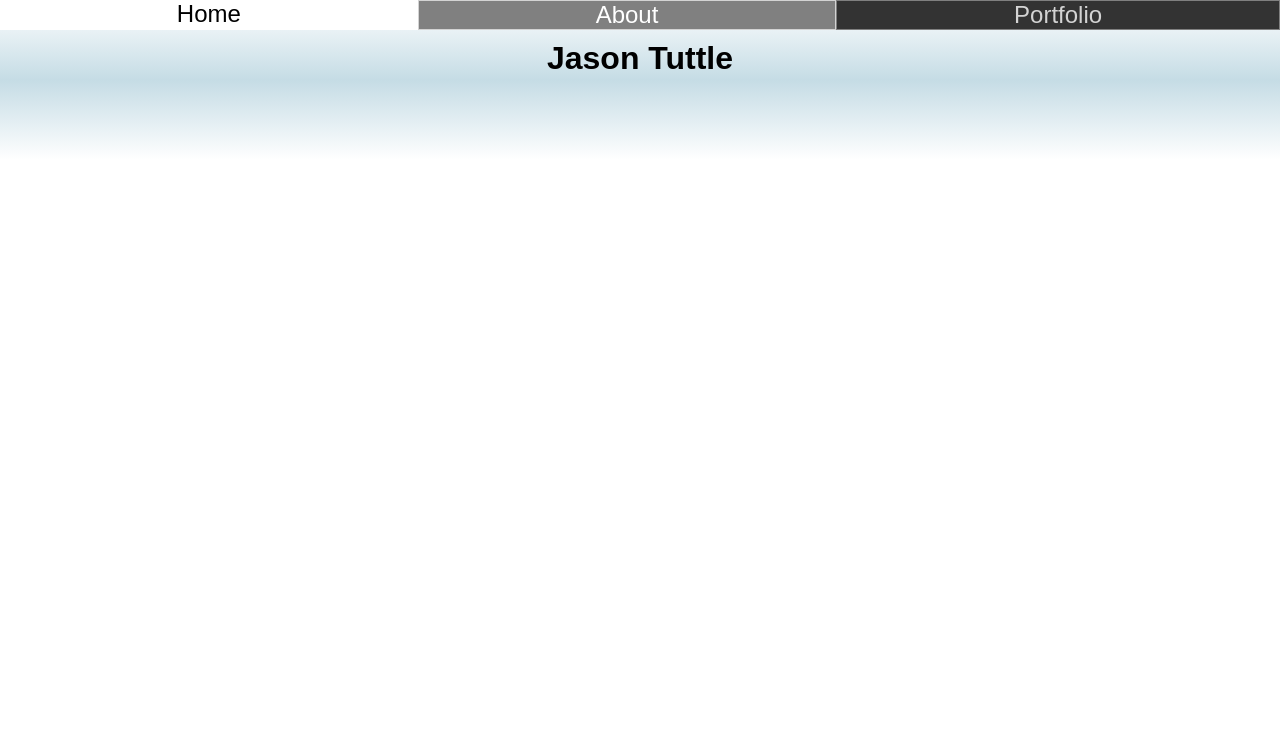
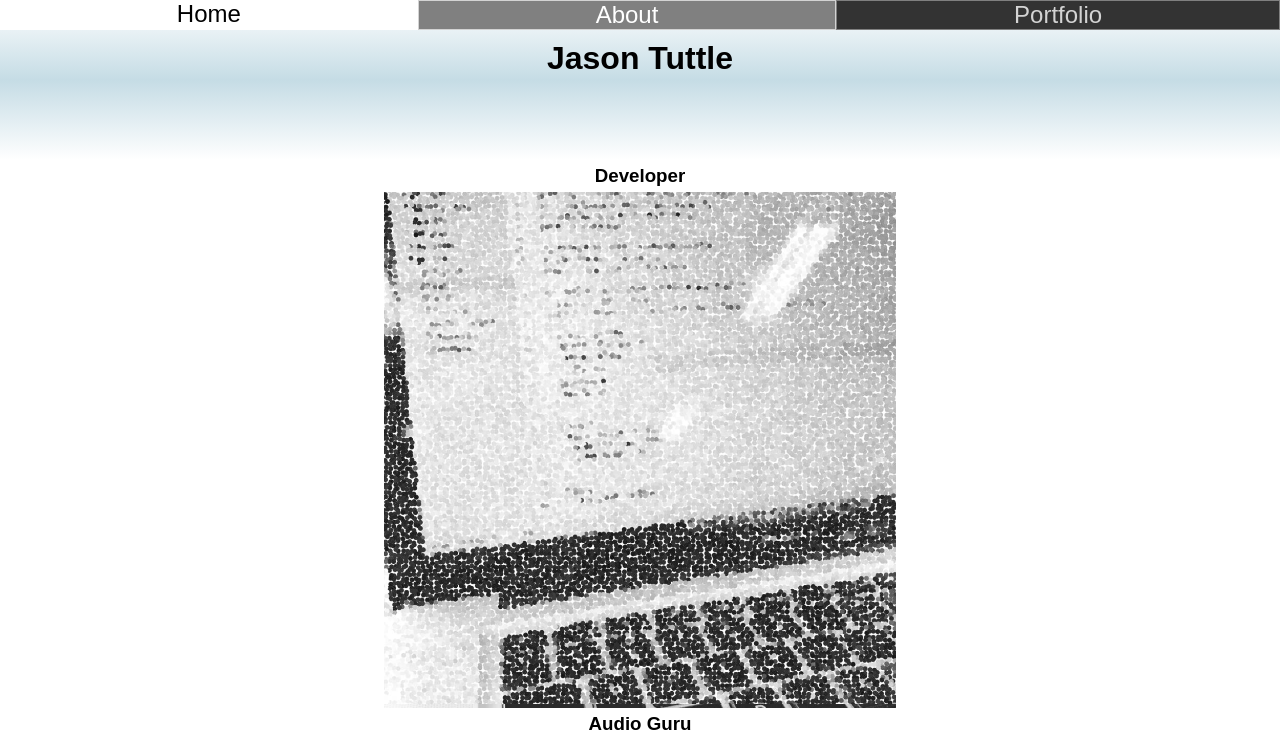
Before and after one commit to jason-tuttle/portfolio, a React (Create React App) app: page / in a window 1280 px wide. Shown: the top 738 px of the page. Built offline with nearby package versions, Linux system fonts and the light colour scheme.

Commit message:
trying to get running on remote server

```diff
--- a/package.json
+++ b/package.json
@@ -15,7 +15,7 @@
     "build": "react-scripts build",
     "test": "react-scripts test --env=jsdom",
     "eject": "react-scripts eject",
-    "predeploy": "yarn build",
+    "predeploy": "npm run build",
     "deploy": "gh-pages -d build"
   },
   "devDependencies": {
--- a/src/components/Portfolio.js
+++ b/src/components/Portfolio.js
@@ -1,5 +1,4 @@
 import React, { Component } from 'react';
-import { Link } from 'react-router-dom';
 import game from '../images/game_of_life.png';
 import rover from '../images/mars_rover.png';
 
--- a/src/index.js
+++ b/src/index.js
@@ -9,12 +9,12 @@ import About from './components/About';
 import Portfolio from './components/Portfolio';
 
 ReactDOM.render(
-  <BrowserRouter>
+  <BrowserRouter basename='/portfolio-app'>
     <BaseLayout>
       <Switch>
-        <Route exact path="/portfolio-app/" component={Home} />
-        <Route path="/portfolio-app/about" component={About}/>
-        <Route path="/portfolio-app/portfolio" component={Portfolio}/>
+        <Route exact path="/" component={Home} />
+        <Route path="/about" component={About}/>
+        <Route path="/portfolio" component={Portfolio}/>
       </Switch>
     </BaseLayout>
   </BrowserRouter>
```
Also changed, not shown: 1 other file (tests, documents, lock files or other folders).
